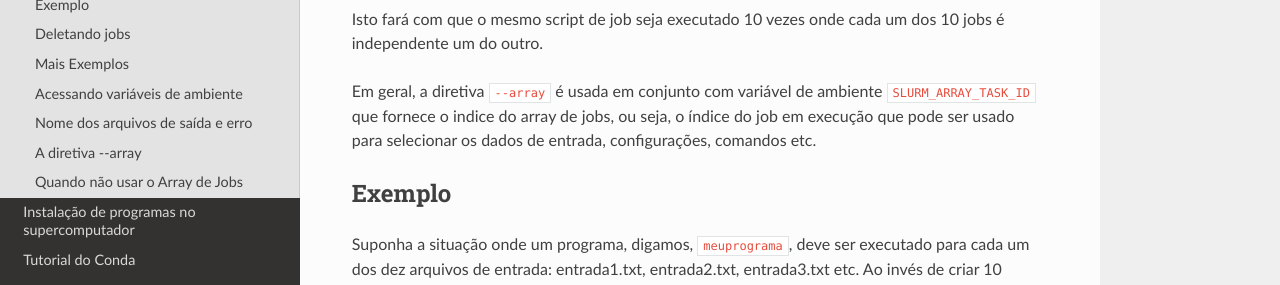
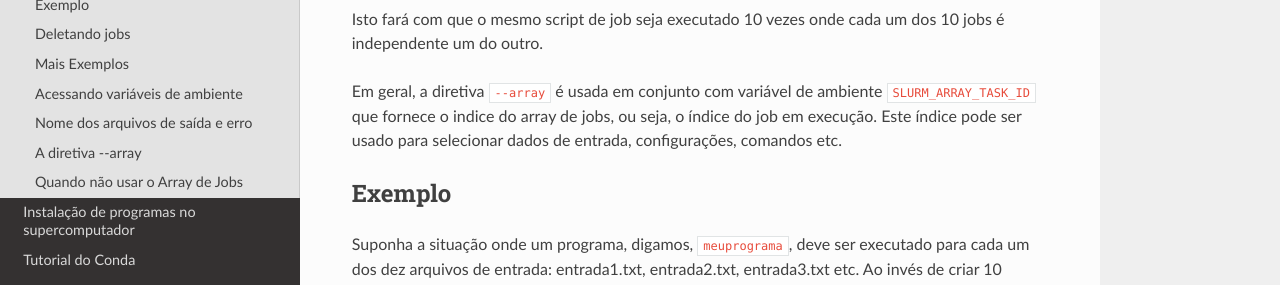
Before and after one commit to NPAD-UFRN/Tutorials, an MkDocs documentation site: the page built from docs/intermediate/job_array.md, in a window 1280 px wide and 900 px high. Shown: the part 422-707 px from the top of the window. Built offline with MkDocs 1.6.1, drawn with Linux system fonts in a browser that asks for light colours; nearby versions of some CDN libraries.

Commit message:
Tutorial Job Array

```diff
--- a/docs/intermediate/job_array.md
+++ b/docs/intermediate/job_array.md
@@ -12,7 +12,7 @@ Para fazer isso, usa-se a diretiva `--array`  no script de job. Por exemplo,
 
 Isto fará com que o mesmo script de job seja executado 10 vezes onde cada um dos 10 jobs é independente um do outro.
 
-Em geral, a diretiva `--array` é usada em conjunto com variável de ambiente `SLURM_ARRAY_TASK_ID` que fornece o indice do array de jobs, ou seja, o índice do job em execução que pode ser usado para selecionar os dados de entrada, configurações, comandos etc.
+Em geral, a diretiva `--array` é usada em conjunto com variável de ambiente `SLURM_ARRAY_TASK_ID` que fornece o indice do array de jobs, ou seja, o índice do job em execução. Este índice pode ser usado para selecionar dados de entrada, configurações, comandos etc.
 
 ## Exemplo
 
```
